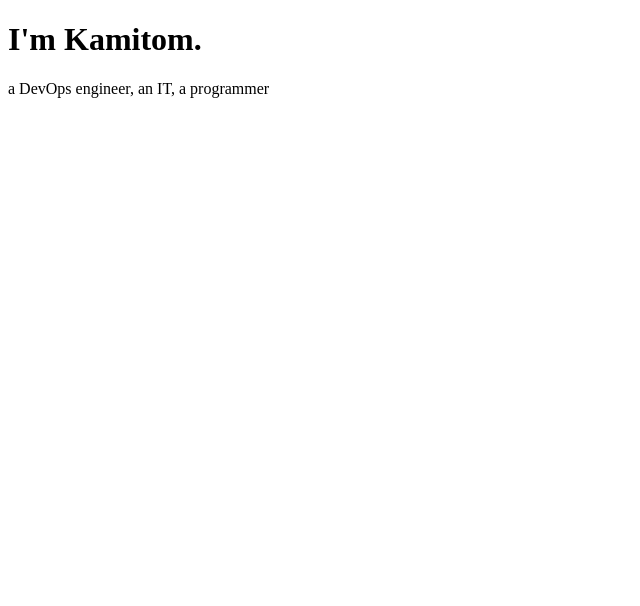
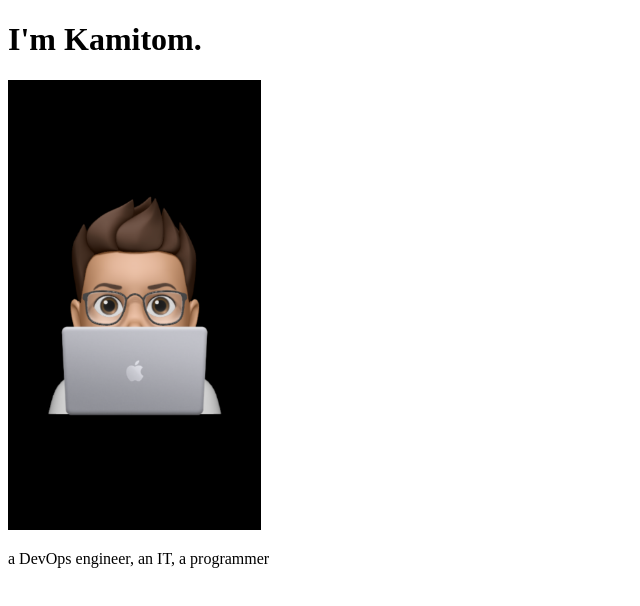
Before and after one commit to kamitom/re.born, a plain HTML site: page index.html in a window 1280 px wide. Shown: the whole page, without its empty margins (0-640 px from the left). Drawn offline with Linux system fonts and the light colour scheme.

Commit message:
add: memoji

```diff
--- a/css/styles.css
+++ b/css/styles.css
@@ -23,6 +23,10 @@
     /* border: 3px solid green; */
 }
 
+.fit-picture {
+    width: 20%;
+}
+
 /**** ID SELECTOR ****/
 #center {
     display: flex;
--- a/index.html
+++ b/index.html
@@ -13,6 +13,7 @@
     </head>
     <body>
         <h1>I'm Kamitom.</h1>
+        <img class="fit-picture" src="images/CSW-memoji.PNG" alt="CSW">
         <p>a DevOps engineer, an IT, a programmer</p>
     </body>
 </html>
```
Also changed, not shown: images/CSW-memoji.PNG (added), images/wwdc2020-avatar.webp (added), 1 other file.
